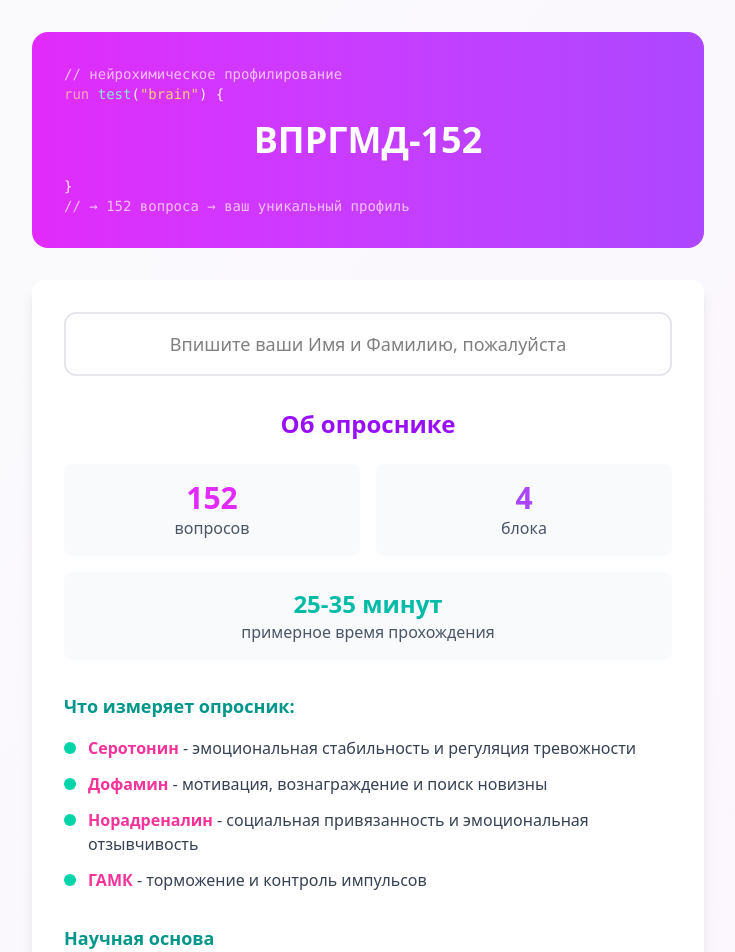
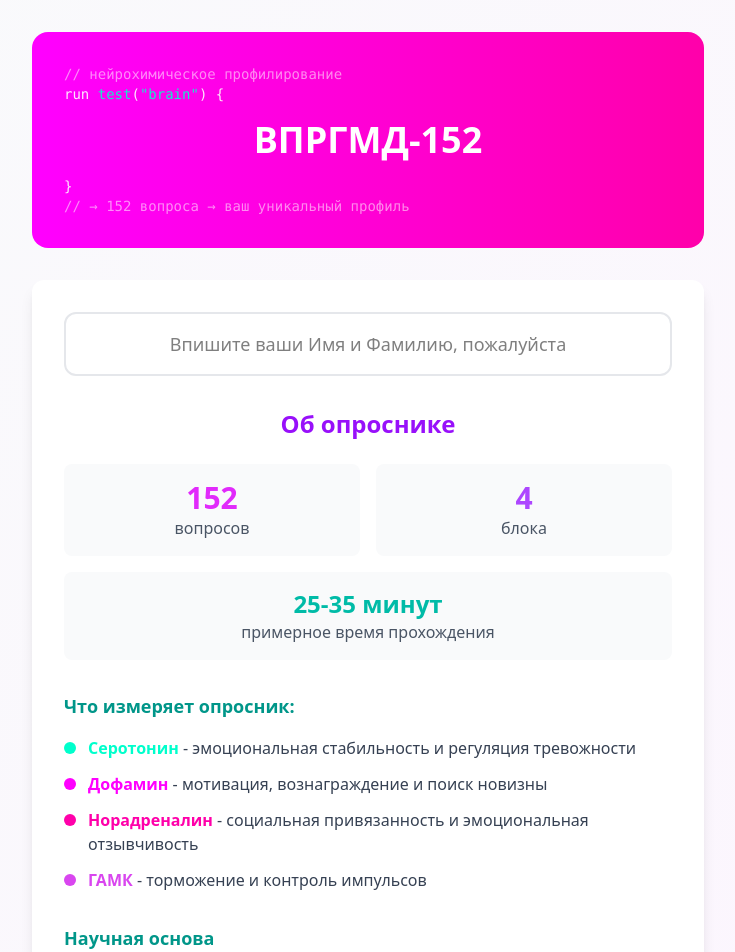
Before and after one commit to alladolgikh-create/npp-152, a React (Vite) app: page / in a window 1280 px wide. Shown: the top 952 px of the page, without its empty margins (272-1007 px from the left). Built offline with nearby package versions, Linux system fonts and the light colour scheme.

Commit message:
style: update brand colors - fuchsia gradient, mint syntax, colored neurotransmitters

```diff
--- a/src/components/WelcomeScreen.jsx
+++ b/src/components/WelcomeScreen.jsx
@@ -12,16 +12,16 @@ export default function WelcomeScreen({ onStart }) {
   return (
     <div className="w-full max-w-2xl mx-auto text-center">
       {/* Header with code-style logo */}
-      <div className="bg-gradient-to-r from-fuchsia-500 to-purple-500 rounded-2xl p-8 mb-8 text-white">
+      <div className="rounded-2xl p-8 mb-8 text-white" style={{ background: 'linear-gradient(to right, #ff00ff, #ff00aa)' }}>
         {/* Code-style logo */}
         <div className="font-mono text-left text-sm mb-4 opacity-90">
-          <p className="text-fuchsia-200">// нейрохимическое профилирование</p>
+          <p style={{ color: 'rgba(255,255,255,0.6)' }}>// нейрохимическое профилирование</p>
           <p>
-            <span style={{ color: '#ffb3b3' }}>run</span>
+            <span className="text-white">run</span>
             {' '}
-            <span style={{ color: '#7fffd4' }}>test</span>
+            <span style={{ color: '#00ffcc' }}>test</span>
             <span>(</span>
-            <span style={{ color: '#ffe066' }}>"brain"</span>
+            <span style={{ color: '#00ffcc' }}>"brain"</span>
             <span>) {'{'}</span>
           </p>
         </div>
@@ -31,7 +31,7 @@ export default function WelcomeScreen({ onStart }) {
         {/* Closing brace */}
         <div className="font-mono text-left text-sm mt-4 opacity-90">
           <p>{'}'}</p>
-          <p className="text-fuchsia-200">// → 152 вопроса → ваш уникальный профиль</p>
+          <p style={{ color: 'rgba(255,255,255,0.6)' }}>// → 152 вопроса → ваш уникальный профиль</p>
         </div>
       </div>
 
@@ -72,27 +72,27 @@ export default function WelcomeScreen({ onStart }) {
           </h3>
           <ul className="space-y-3">
             <li className="flex items-start">
-              <span className="w-3 h-3 rounded-full mt-1.5 mr-3 flex-shrink-0" style={{ backgroundColor: '#00d4a8' }}></span>
+              <span className="w-3 h-3 rounded-full mt-1.5 mr-3 flex-shrink-0" style={{ backgroundColor: '#00ffcc' }}></span>
               <span className="text-gray-700">
-                <strong className="text-pink-500">Серотонин</strong> - эмоциональная стабильность и регуляция тревожности
+                <strong style={{ color: '#00ffcc' }}>Серотонин</strong> - эмоциональная стабильность и регуляция тревожности
               </span>
             </li>
             <li className="flex items-start">
-              <span className="w-3 h-3 rounded-full mt-1.5 mr-3 flex-shrink-0" style={{ backgroundColor: '#00d4a8' }}></span>
+              <span className="w-3 h-3 rounded-full mt-1.5 mr-3 flex-shrink-0" style={{ backgroundColor: '#ff00ff' }}></span>
               <span className="text-gray-700">
-                <strong className="text-pink-500">Дофамин</strong> - мотивация, вознаграждение и поиск новизны
+                <strong style={{ color: '#ff00ff' }}>Дофамин</strong> - мотивация, вознаграждение и поиск новизны
               </span>
             </li>
             <li className="flex items-start">
-              <span className="w-3 h-3 rounded-full mt-1.5 mr-3 flex-shrink-0" style={{ backgroundColor: '#00d4a8' }}></span>
+              <span className="w-3 h-3 rounded-full mt-1.5 mr-3 flex-shrink-0" style={{ backgroundColor: '#ff00aa' }}></span>
               <span className="text-gray-700">
-                <strong className="text-pink-500">Норадреналин</strong> - социальная привязанность и эмоциональная отзывчивость
+                <strong style={{ color: '#ff00aa' }}>Норадреналин</strong> - социальная привязанность и эмоциональная отзывчивость
               </span>
             </li>
             <li className="flex items-start">
-              <span className="w-3 h-3 rounded-full mt-1.5 mr-3 flex-shrink-0" style={{ backgroundColor: '#00d4a8' }}></span>
+              <span className="w-3 h-3 rounded-full mt-1.5 mr-3 flex-shrink-0" style={{ backgroundColor: '#d946ef' }}></span>
               <span className="text-gray-700">
-                <strong className="text-pink-500">ГАМК</strong> - торможение и контроль импульсов
+                <strong style={{ color: '#d946ef' }}>ГАМК</strong> - торможение и контроль импульсов
               </span>
             </li>
           </ul>
```
